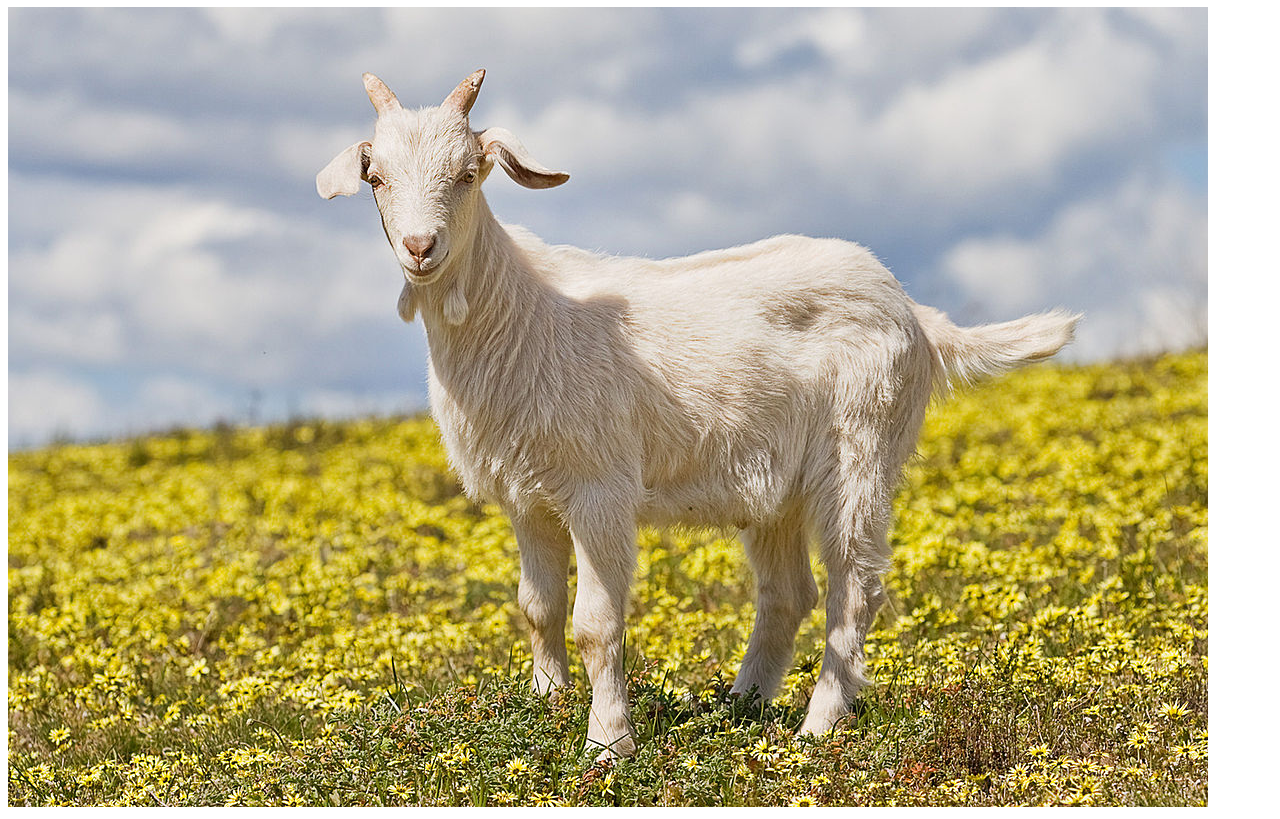
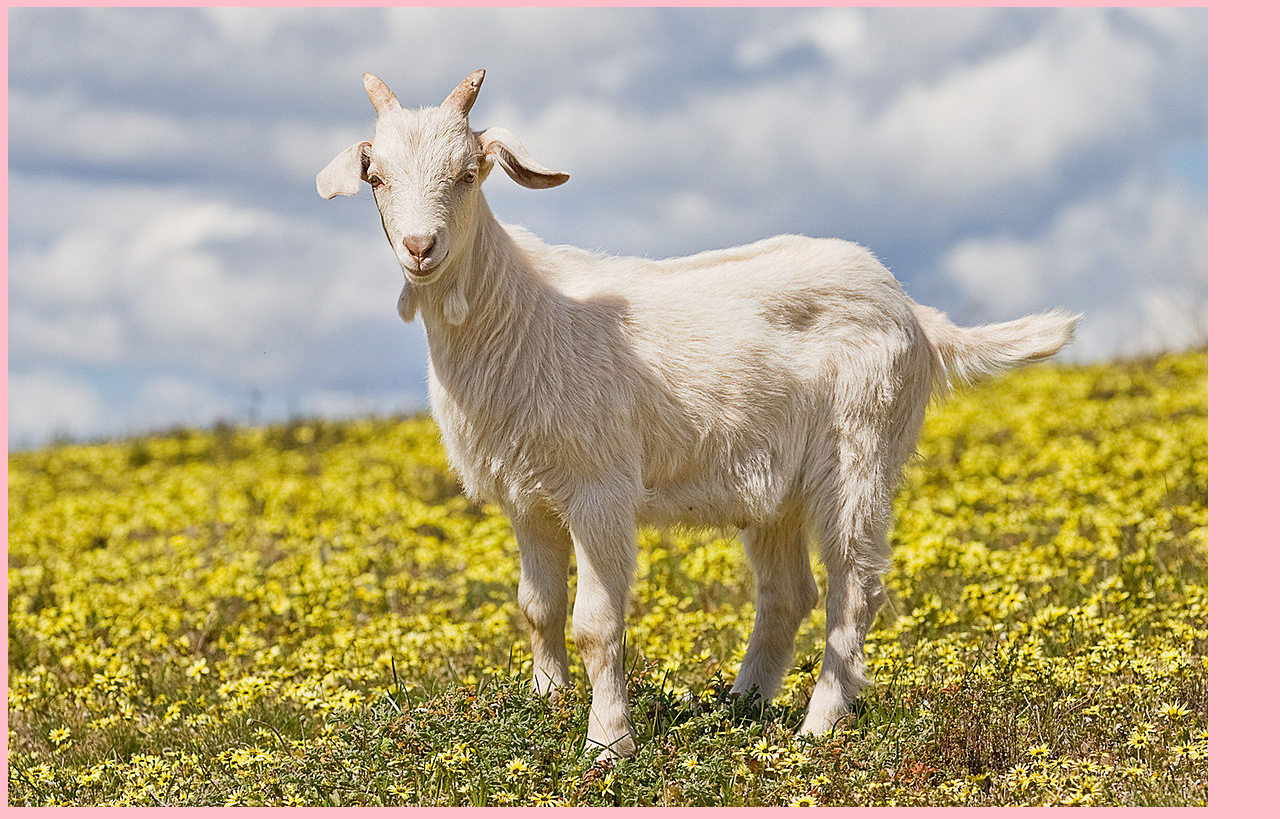
Before and after one commit to Morganeclerget/githubsandboxMC, a plain HTML site: page index.html in a window 1280 px wide. Shown: the part 73-892 px from the top of the page. Drawn offline with Linux system fonts and the light colour scheme.

Commit message:
Thinking Pink
I prefer pink!

```diff
--- a/index.html
+++ b/index.html
@@ -3,6 +3,7 @@
   <head>
     <meta charset="utf-8">
     <title> Morgane Clerget </title>
+    <link rel="stylesheet" href="styles/main.css">
   </head>
 
   <body>
--- /dev/null
+++ b/styles/main.css
@@ -0,0 +1,3 @@
+body{
+  background-color: pink;
+}
```
